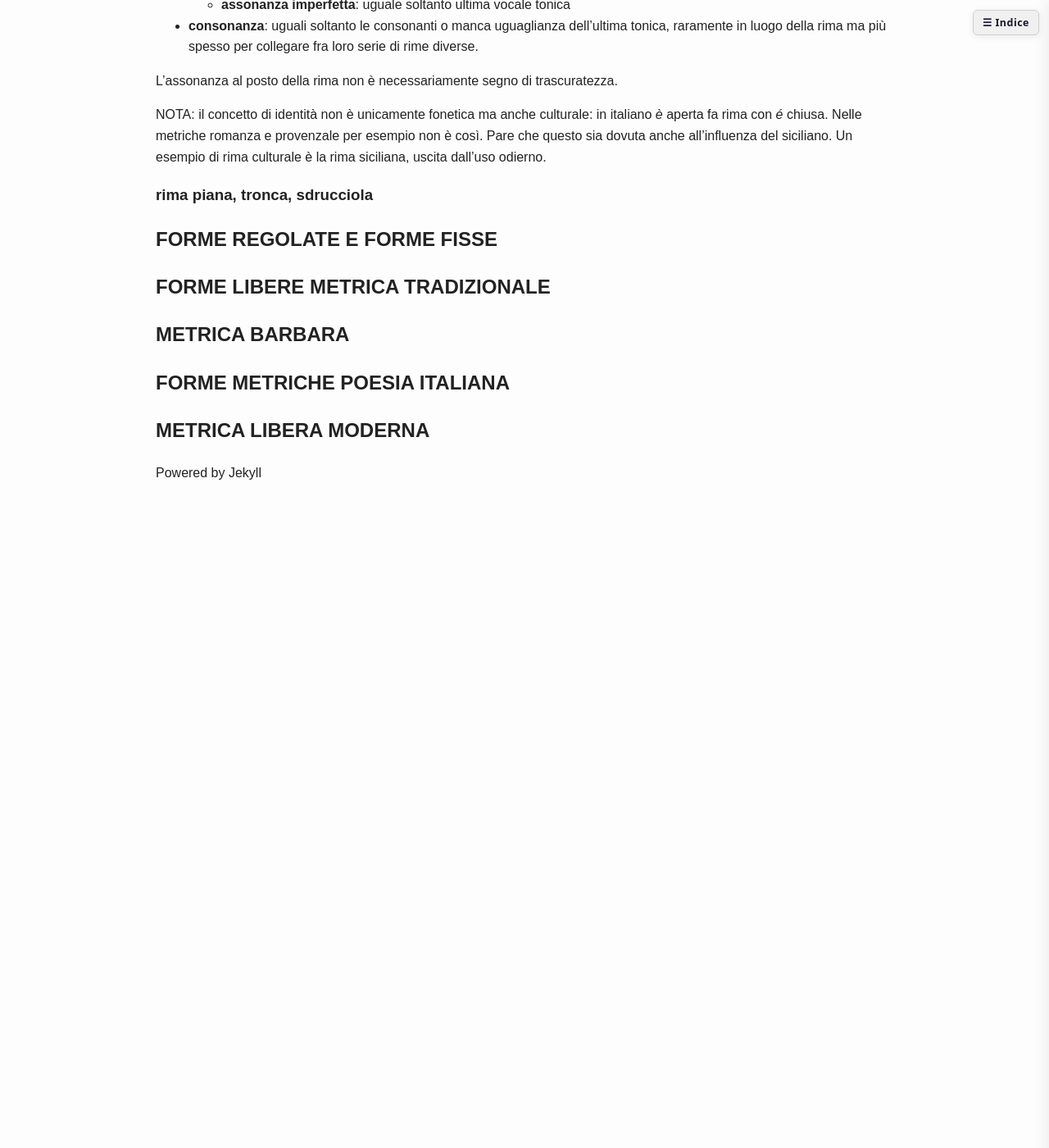
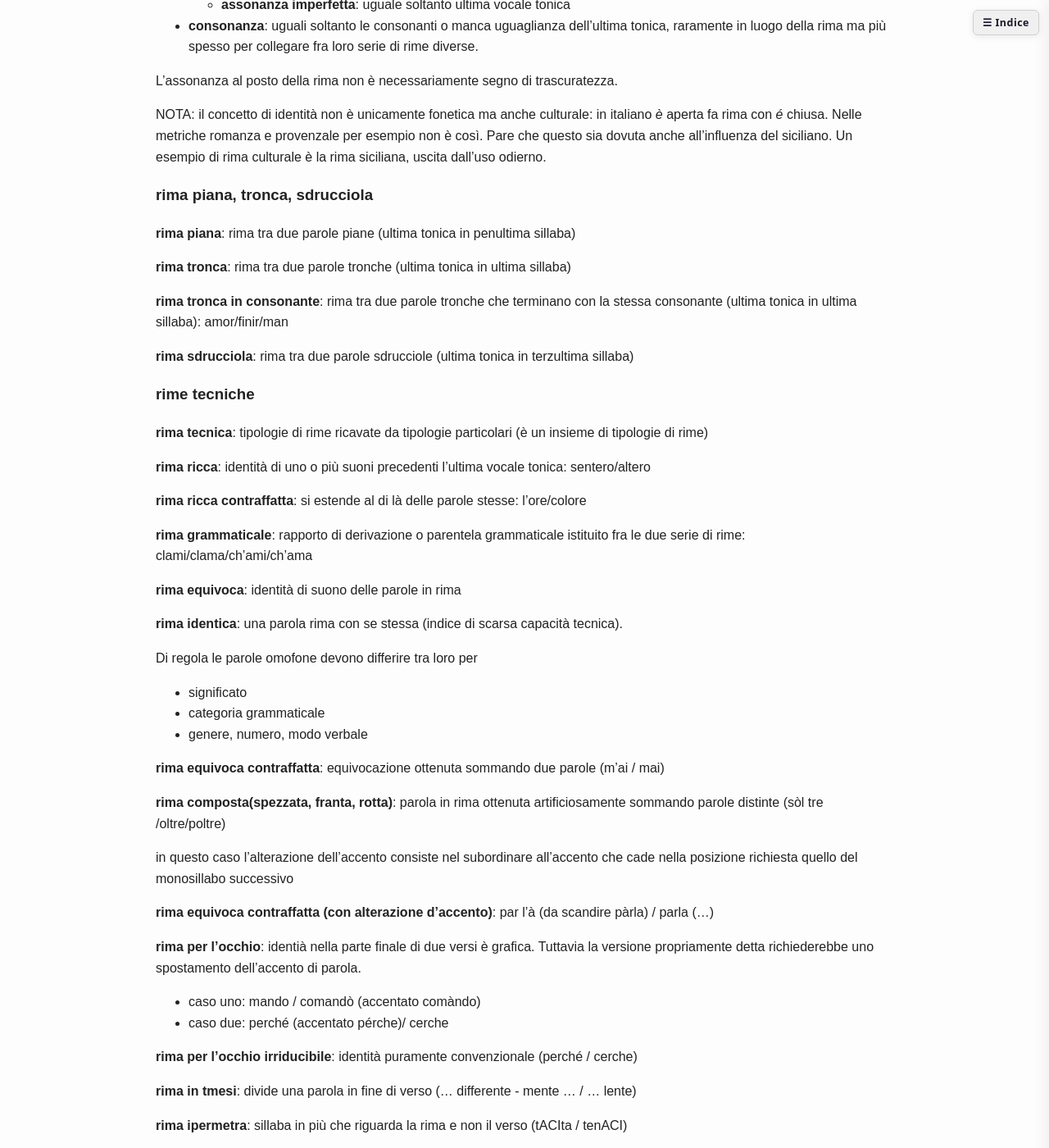
Before and after one commit to comarandr/comarandr.github.io, a Jekyll site: the page built from personali/StrumentiPoesia.md, in a window 1280 px wide and 1400 px high, scrolled down 9113 px. Shown: the whole window at 82% size. Built offline with Jekyll 4.4.1, drawn with Linux system fonts in a browser that asks for light colours; before the commit the page ends 9743 px from its top, so only the background shows below that; some of the changed text lies outside the part shown.

Commit message:
aggiunte citazioni

```diff
--- a/personali/StrumentiPoesia.md
+++ b/personali/StrumentiPoesia.md
@@ -389,6 +389,75 @@ NOTA: il concetto di identità non è unicamente fonetica ma anche culturale: in
 
 ### rima piana, tronca, sdrucciola
 
+**rima piana**: rima tra due parole piane (ultima tonica in penultima sillaba)
+
+**rima tronca**: rima tra due parole tronche (ultima tonica in ultima sillaba)
+
+**rima tronca in consonante**: rima tra due parole tronche che terminano con la stessa consonante (ultima tonica in ultima sillaba): amor/finir/man
+
+**rima sdrucciola**: rima tra due parole sdrucciole (ultima tonica in terzultima sillaba)
+
+### rime tecniche
+
+**rima tecnica**: tipologie di rime ricavate da tipologie particolari (è un insieme di tipologie di rime)
+
+**rima ricca**: identità di uno o più suoni precedenti l'ultima vocale tonica: sentero/altero
+
+**rima ricca contraffatta**: si estende al di là delle parole stesse: l'ore/colore
+
+**rima grammaticale**: rapporto di derivazione o parentela grammaticale istituito fra le due serie di rime:
+clami/clama/ch'ami/ch'ama
+
+**rima equivoca**: identità di suono delle parole in rima
+
+**rima identica**: una parola rima con se stessa (indice di scarsa capacità tecnica).
+
+Di regola le parole omofone devono differire tra loro per
+
+- significato
+- categoria grammaticale
+- genere, numero, modo verbale
+
+**rima equivoca contraffatta**: equivocazione ottenuta sommando due parole (m'ai / mai)
+
+**rima composta(spezzata, franta, rotta)**: parola in rima ottenuta artificiosamente sommando parole distinte (sòl tre /oltre/poltre)
+
+  in questo caso l'alterazione dell'accento consiste nel subordinare all'accento che cade nella posizione richiesta quello del monosillabo successivo
+
+**rima equivoca contraffatta (con alterazione d'accento)**: par l'à (da scandire pàrla) / parla
+(...)
+
+**rima per l'occhio**: identià nella parte finale di due versi è grafica. Tuttavia la versione propriamente detta richiederebbe uno spostamento dell'accento di parola.
+
+- caso uno: mando / comandò (accentato comàndo)
+- caso due: perché (accentato pérche)/ cerche
+
+**rima per l'occhio irriducibile**: identità puramente convenzionale (perché / cerche)
+
+**rima in tmesi**: divide una parola in fine di verso (... differente - mente ... / ... lente)
+
+**rima ipermetra**: sillaba in più che riguarda la rima e non il verso (tACIta / tenACI)
+
+### Rima interna
+
+Le rime possono cadere anche all'interno del verso.
+
+**rima al mezzo**: divide il verso in emistichi (in cesura nell'endecasillabo)
+
+**rima interna**: non corrisponde a tale divisione
+
+Non impediscono mai la sinalefe
+
+**rima sineretica**: forma bisillabica di un nesso di vocale atonica + atona (leggiadria / svia)
+
+> che leggiadria
+> di svia cotanto e più che quant'io conto
+
+**rima interna/al mezzo con apocope**:
+
+>ché più onta che mort'è da dottare
+>e portar - disragion più che dannaggio.
+
 ## FORME REGOLATE E FORME FISSE
 
 ## FORME LIBERE METRICA TRADIZIONALE
```
